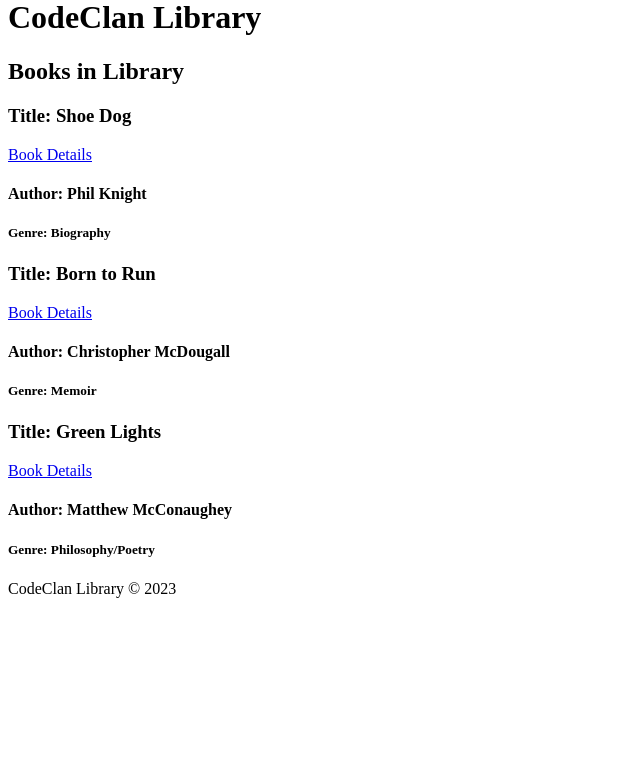
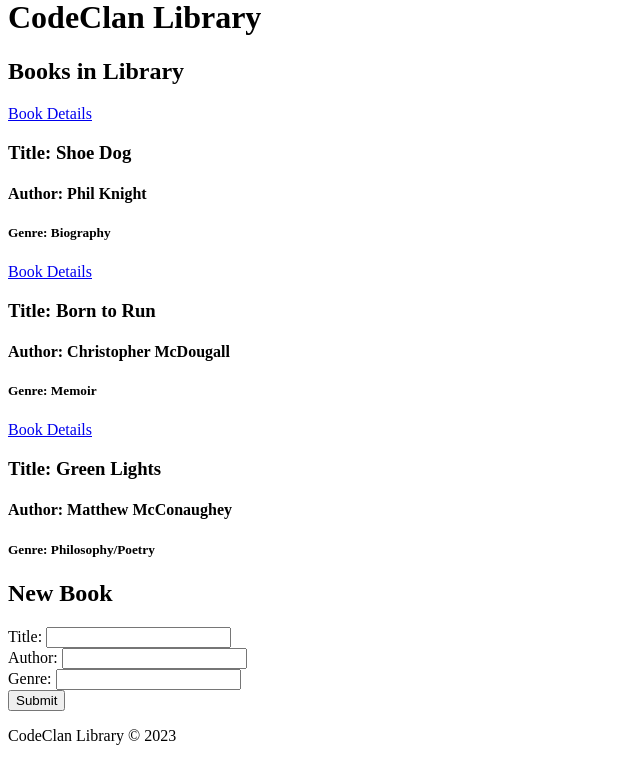
Before and after one commit to rosscondie/codeclan_library_hw, a Flask app: page / in a window 1280 px wide. Shown: the part 22-800 px from the top of the page, without its empty margins (0-640 px from the left). Run offline with Flask 2, Linux system fonts and the light colour scheme.

Commit message:
added a form tags in index.html to create a new book and tested functionality

```diff
--- a/controllers/controller.py
+++ b/controllers/controller.py
@@ -2,7 +2,7 @@ from flask import render_template, request, redirect
 
 from app import app
 from models.book import Book
-from models.library import get_book_list, books_list
+from models.library import get_book_list, books_list, create_new_book
 
 @app.route("/")
 def index():
@@ -12,3 +12,13 @@ def index():
 @app.route("/book/<number>")
 def single_book(number):
     return render_template("single_book.html", book = books_list[int(number)])
+
+@app.route("/books", methods=["POST"])
+def create():
+    title = request.form["title"]
+    author = request.form["author"]
+    genre = request.form["genre"]
+
+    new_book = Book(title, author, genre)
+    create_new_book(new_book)
+    return redirect("/")
--- a/templates/index.html
+++ b/templates/index.html
@@ -6,14 +6,30 @@
     <section>
         {% for book in book_list %}
         <section>
-            <h3>Title: {{book.title}}</h3>
             <a href="book/{{ book_list.index(book) }}">Book Details</a>
 
+            <h3>Title: {{book.title}}</h3>
             <h4>Author: {{book.author}}</h4>
             <h5>Genre: {{book.genre}}</h5>
             {% endfor %}
         </section>
     </section>
 </section>
+    <form action="/books" method="POST">
+        <h2>New Book</h2>
+        <div>
+            <label for="title">Title: </label>
+            <input id="title" name="title" type="text">
+        </div>
+        <div>
+            <label for="author">Author: </label>
+            <input id="author" name="author" type="text">
+        </div>
+        <div>
+            <label for="genre">Genre: </label>
+            <input id="genre" name="genre" type="text">
+        </div>
+        <input type="submit">
+    </form>
 
 {% endblock %}
```
